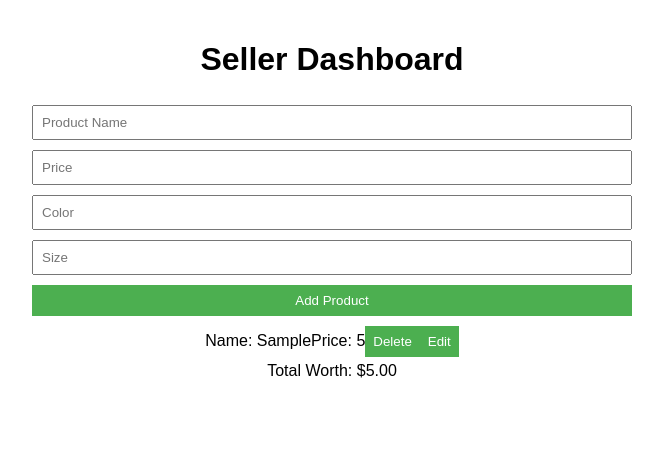
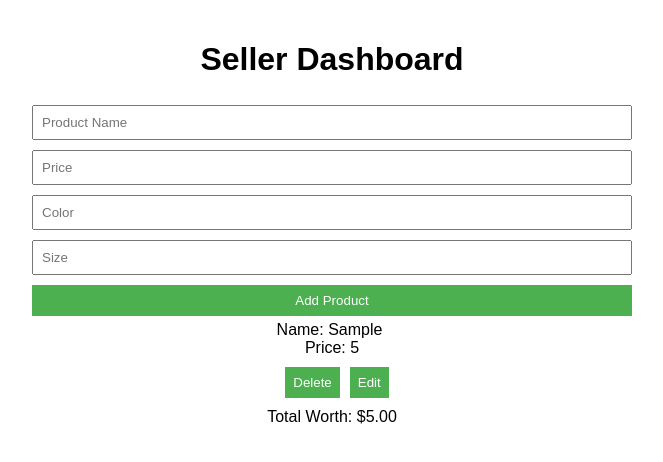
Before and after one commit to 81nilesh/ShallerDashBoard, a React (Create React App) app: page / in a window 1280 px wide. Both pictures are taken after typing "Sample", "5", "Sample", "Sample" into the empty fields and a click on the button "Add Product". Shown: the top 462 px of the page, without its empty margins (308-971 px from the left). Built offline with nearby package versions, Linux system fonts and the light colour scheme.

Commit message:
commit 7

```diff
--- a/src/components/ProductItem.js
+++ b/src/components/ProductItem.js
@@ -45,9 +45,9 @@ const ProductItem = ({ index, product, onDelete, onEdit }) => {
                 </div>
             ) : (
                 <div>
-                    <span>Name: {product.name}</span>
-                    <span>Price: {product.price}</span>
-                    <button onClick={handleDelete}>Delete</button>
+                    <span style={{ marginRight: '5px' }}>Name: {product.name}</span><br />
+                    <span>Price: {product.price}</span> <br />
+                    <button onClick={handleDelete} style={{ margin: '10px' }}>Delete</button>
                     <button onClick={handleEdit}>Edit</button>
                 </div>
             )}
```
